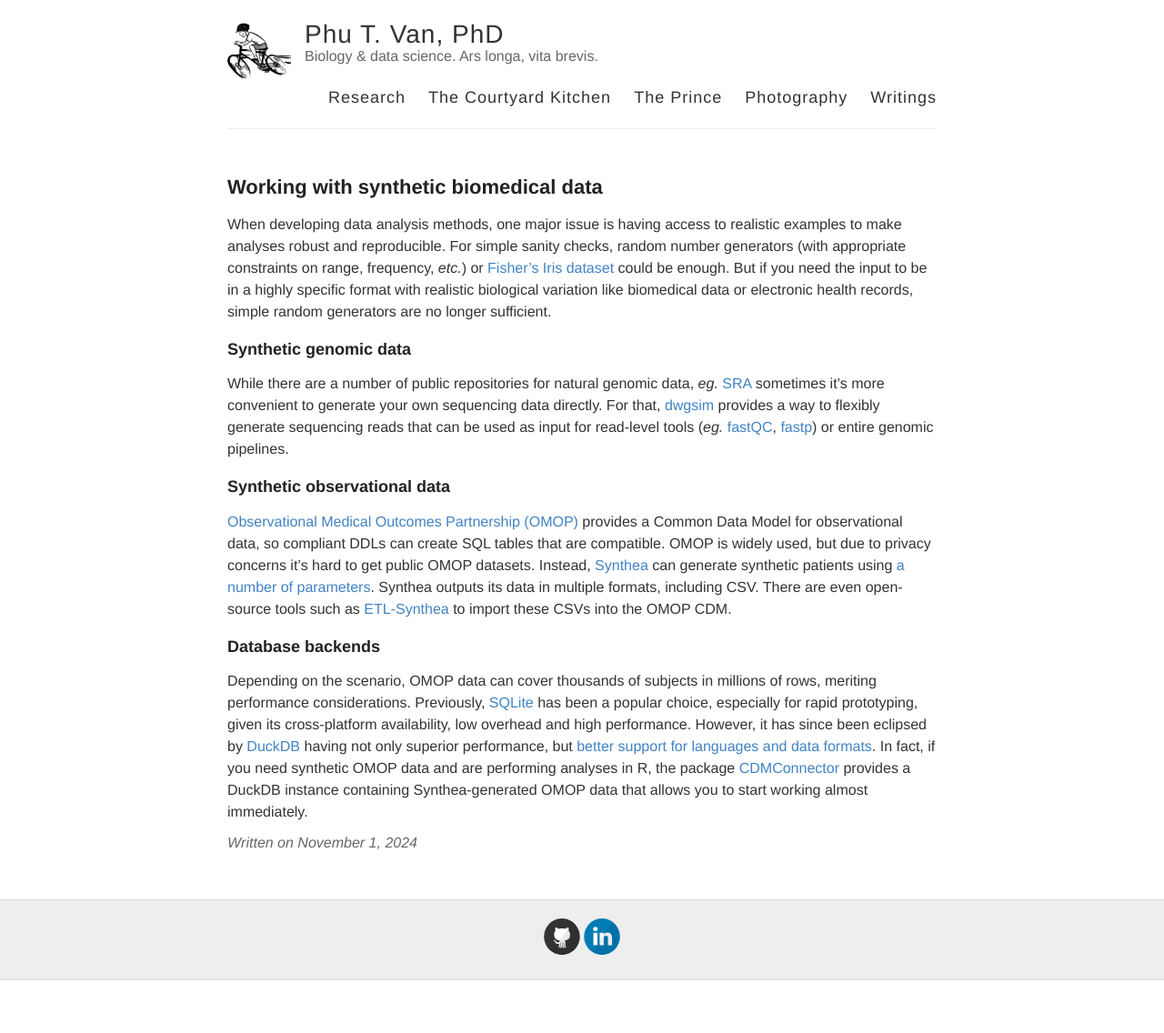
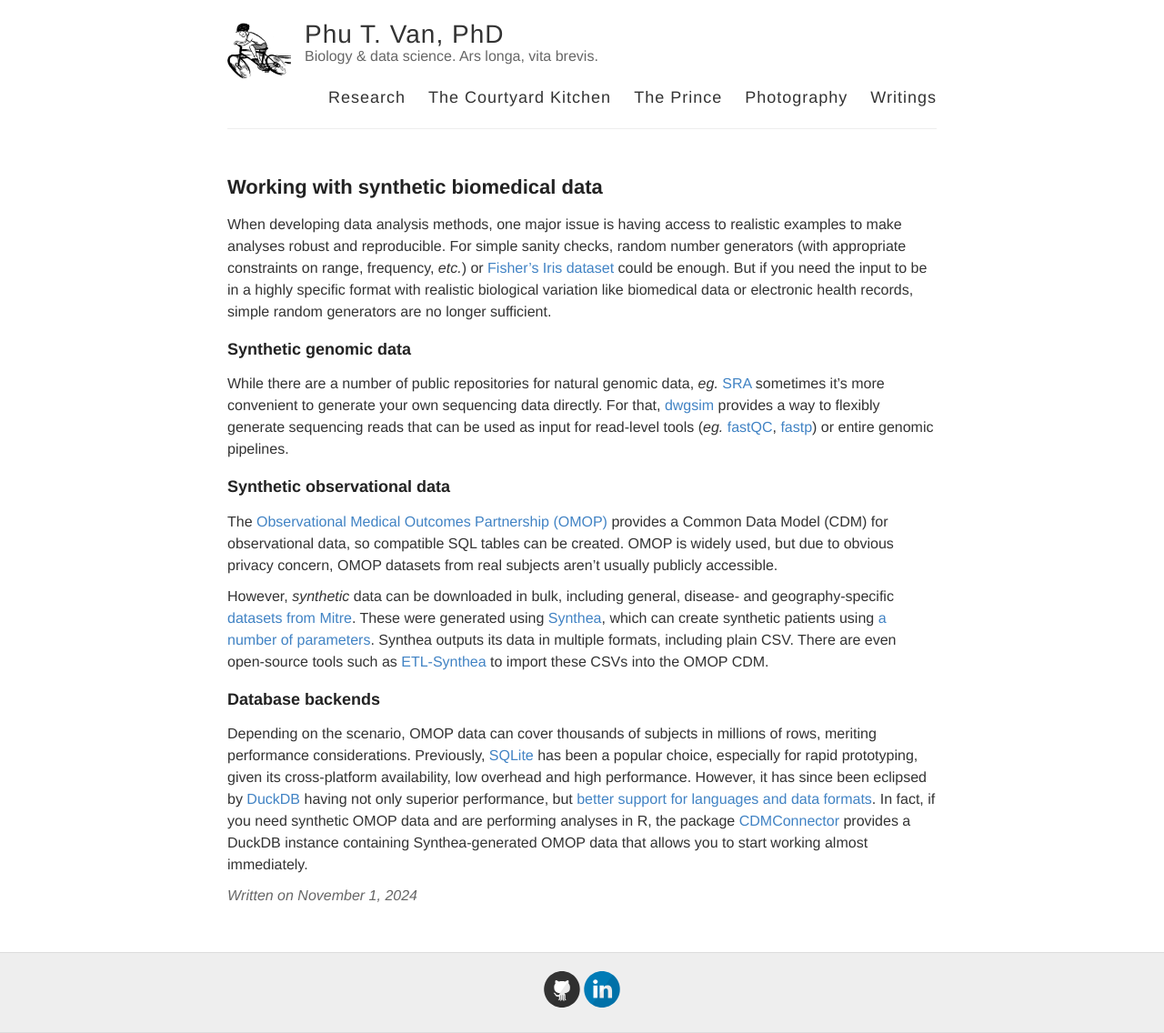
Before and after one commit to ptvan/ptvan.github.io, a Jekyll site: the page built from _posts/2024-11-01-synthetic-biomedical-data.md, in a window 1280 px wide. Shown: the whole page at 91% size. Built offline with Jekyll 4.4.1, drawn with Linux system fonts in a browser that asks for light colours; before the commit the page ends 1078 px from its top, so only the background shows below that.

Commit message:
added link to MITRE data sources

```diff
--- a/_posts/2024-11-01-synthetic-biomedical-data.md
+++ b/_posts/2024-11-01-synthetic-biomedical-data.md
@@ -9,7 +9,9 @@ When developing data analysis methods, one major issue is having access to reali
 While there are a number of public repositories for natural genomic data, _eg._ [SRA](https://www.ncbi.nlm.nih.gov/sra) sometimes it's more convenient to generate your own sequencing data directly. For that, [dwgsim](https://github.com/nh13/DWGSIM) provides a way to flexibly generate sequencing reads that can be used as input for read-level tools (_eg._ [fastQC](https://www.bioinformatics.babraham.ac.uk/projects/fastqc/), [fastp](https://github.com/OpenGene/fastp)) or entire genomic pipelines.
 
 ### Synthetic observational data
-[Observational Medical Outcomes Partnership (OMOP)](https://www.ohdsi.org/data-standardization/) provides a Common Data Model for observational data, so compliant DDLs can create SQL tables that are compatible. OMOP is widely used, but due to privacy concerns it's hard to get public OMOP datasets. Instead, [Synthea](https://github.com/synthetichealth/synthea) can generate synthetic patients using [a number of parameters](https://synthetichealth.github.io/spt/#/customizer). Synthea outputs its data in multiple formats, including CSV. There are even open-source tools such as [ETL-Synthea](https://github.com/OHDSI/ETL-Synthea) to import these CSVs into the OMOP CDM.
+The [Observational Medical Outcomes Partnership (OMOP)](https://www.ohdsi.org/data-standardization/) provides a Common Data Model (CDM) for observational data, so compatible SQL tables can be created. OMOP is widely used, but due to obvious privacy concern, OMOP datasets from real subjects aren't usually publicly accessible.
+
+However, _synthetic_ data can be downloaded in bulk, including general, disease- and geography-specific [datasets from Mitre](https://synthea.mitre.org/downloads). These were generated using [Synthea](https://github.com/synthetichealth/synthea), which can create synthetic patients using [a number of parameters](https://synthetichealth.github.io/spt/#/customizer). Synthea outputs its data in multiple formats, including plain CSV. There are even open-source tools such as [ETL-Synthea](https://github.com/OHDSI/ETL-Synthea) to import these CSVs into the OMOP CDM.
 
 ### Database backends
 Depending on the scenario, OMOP data can cover thousands of subjects in millions of rows, meriting performance considerations.
```
